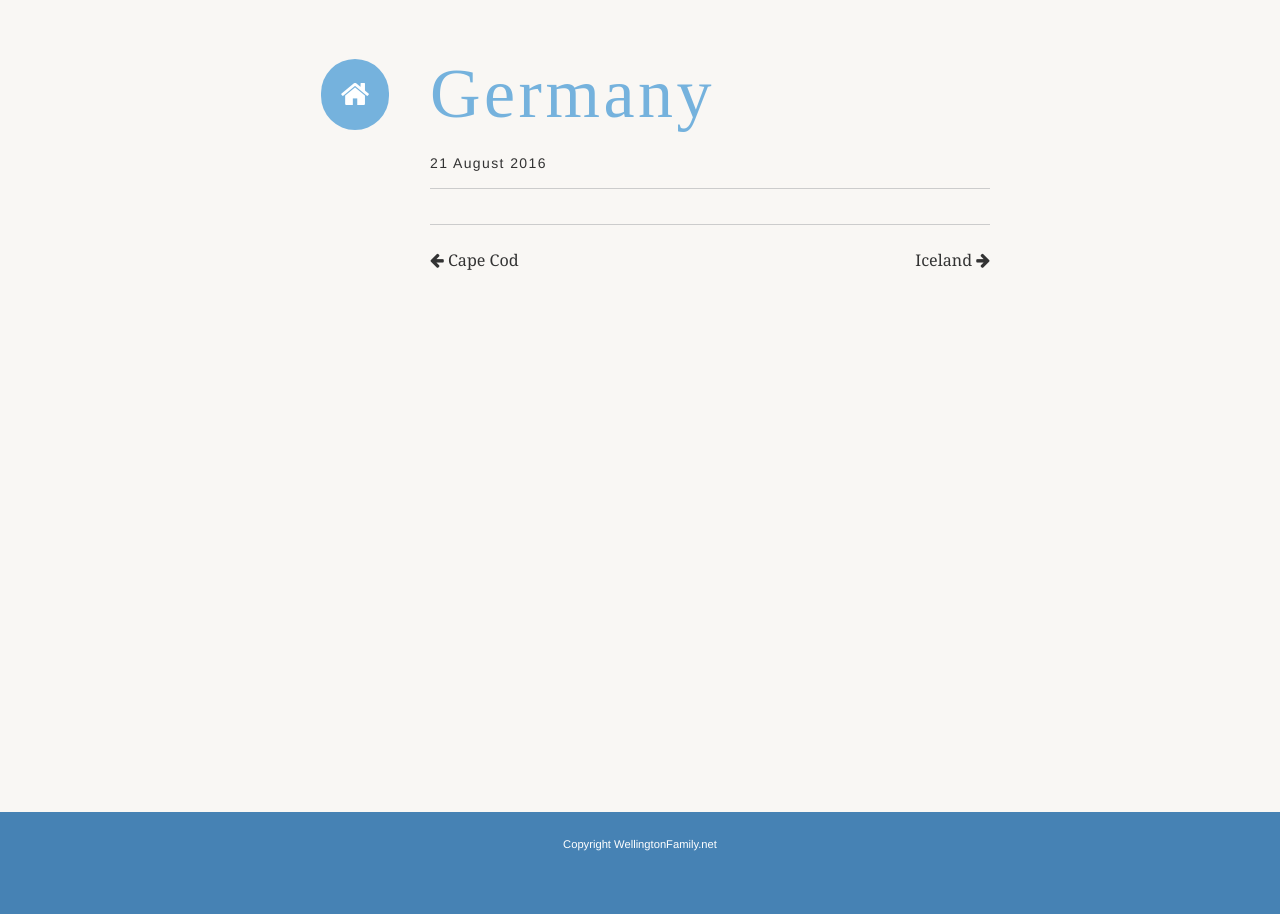
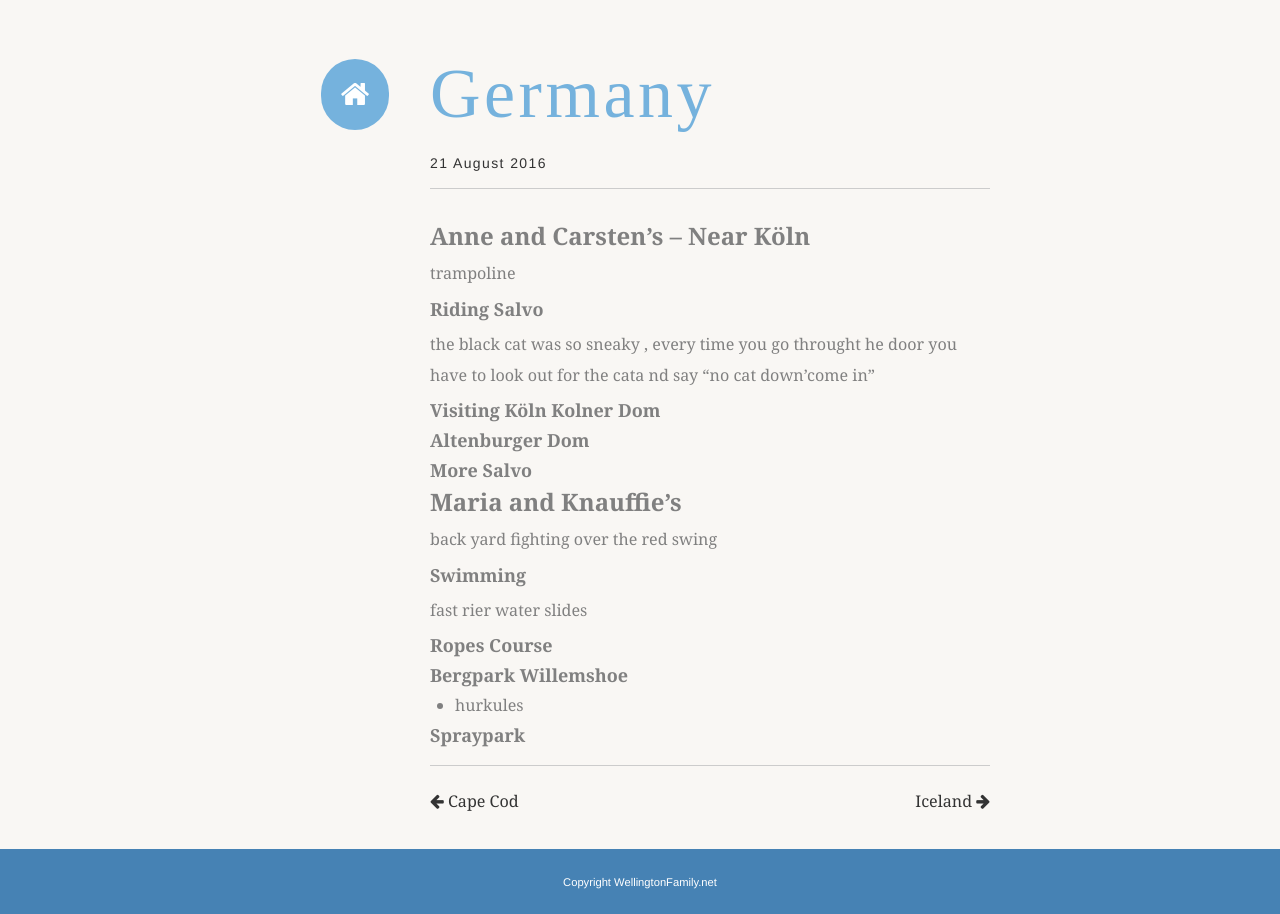
Before and after one commit to WellingtonFamily/wellingtonfamily.github.com, a Jekyll site: the page built from _tori/2016-germany.md, in a window 1280 px wide. Built offline with Jekyll 4.4.1, drawn with Linux system fonts in a browser that asks for light colours; some web fonts are replaced.

```diff
--- a/_tori/2016-germany.md
+++ b/_tori/2016-germany.md
@@ -2,3 +2,29 @@
 layout: travel
 title: "Germany"
 ---
+
+### Anne and Carsten's -- Near Köln
+trampoline
+#### Riding Salvo
+the black cat was so sneaky , every time you go throught he door you have to look out for the cata nd say "no cat down'come in"
+#### Visiting Köln  Kolner Dom
+
+#### Altenburger Dom
+
+#### More Salvo
+
+### Maria and Knauffie's
+
+back yard
+fighting over the red swing
+
+#### Swimming
+fast rier
+water slides
+
+#### Ropes Course
+
+#### Bergpark Willemshoe
+- hurkules
+
+#### Spraypark
```
Also changed, not shown: _maria/2016-cape_cod.md (added, +6 -0 lines), _maria/2016-germany.md (+12 -0 lines), _tori/2016-cape_cod.md (+2 -0 lines), _tori/2016-iceland.md (+24 -0 lines).
